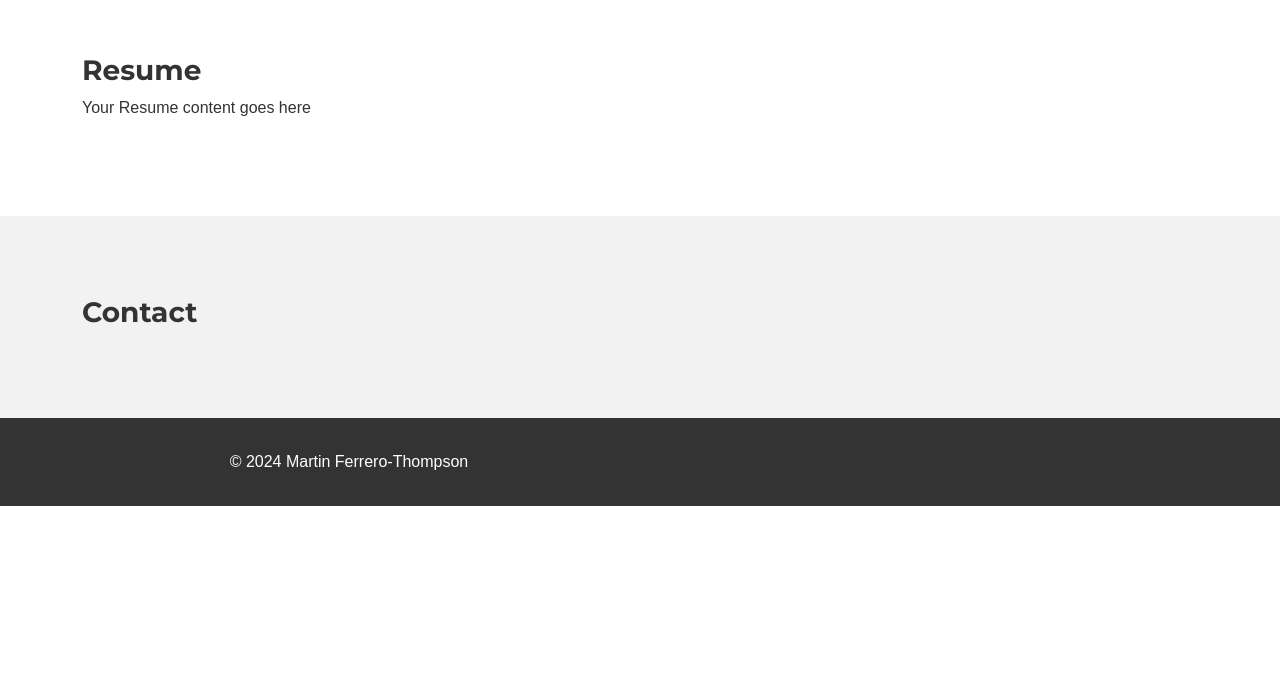
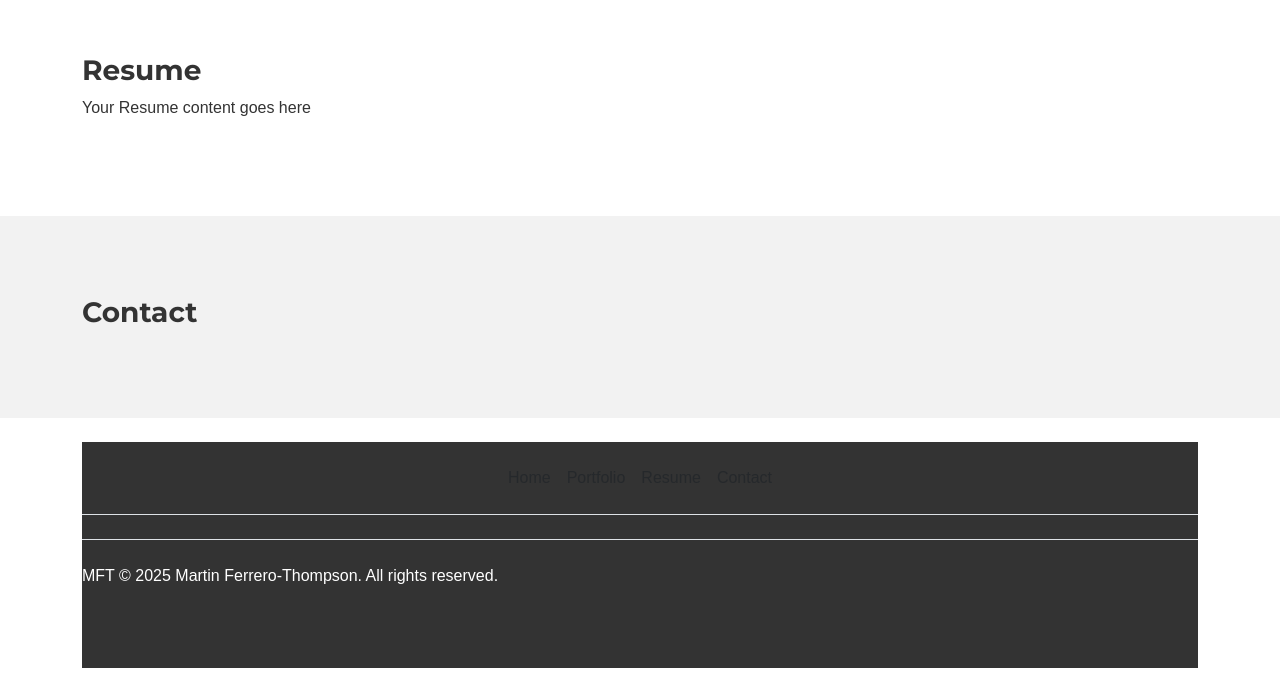
Before and after one commit to Martin-Ferrero-Thompson/portfolio, a website: page index.html in a window 1280 px wide. Shown: the part 1736-2428 px from the top of the page. Before the commit the page ends 2242 px from the top, so only its background shows below. Drawn offline with nearby package versions, Linux system fonts and the light colour scheme.

Commit message:
Add Footer layout and styling

```diff
--- a/index.html
+++ b/index.html
@@ -8,6 +8,7 @@
 
     <link href="https://cdn.jsdelivr.net/npm/bootstrap@5.3.3/dist/css/bootstrap.min.css" rel="stylesheet"
         integrity="sha384-QWTKZyjpPEjISv5WaRU9OFeRpok6YctnYmDr5pNlyT2bRjXh0JMhjY6hW+ALEwIH" crossorigin="anonymous">
+    <link rel="stylesheet" href="https://cdn.jsdelivr.net/npm/bootstrap-icons@1.11.2/font/bootstrap-icons.min.css">
 
     <link rel="preconnect" href="https://fonts.googleapis.com">
     <link rel="preconnect" href="https://fonts.gstatic.com" crossorigin>
@@ -23,8 +24,8 @@
     <header>
         <div class="container">
             <nav class="navbar navbar-expand-lg">
-                <a class="navbar-brand" href="/">
-                    <span class="navbar-text">MFT</span> </a>
+                <a class="navbar-brand accented-text" href="/">
+                    <span class="navbar-text">MFT</span></a>
                 <button class="navbar-toggler" type="button" data-bs-toggle="collapse" data-bs-target="#navbarNav"
                     aria-controls="navbarNav" aria-expanded="false" aria-label="Toggle navigation">
                     <span class="navbar-toggler-icon"></span>
@@ -141,11 +142,24 @@
 
     </main>
 
-    <footer>
-        <div class="container">
-            <p>&copy; 2024 Martin Ferrero-Thompson</p>
-        </div>
-    </footer>
+    <div class="container">
+        <footer class="py-3 my-4">
+          <ul class="nav justify-content-center border-bottom pb-3 mb-3">
+            <li class="nav-item"><a href="/" class="nav-link px-2 text-body-secondary">Home</a></li>
+            <li class="nav-item"><a href="#portfolio" class="nav-link px-2 text-body-secondary">Portfolio</a></li>
+            <li class="nav-item"><a href="#resume" class="nav-link px-2 text-body-secondary">Resume</a></li>
+            <li class="nav-item"><a href="#contact" class="nav-link px-2 text-body-secondary">Contact</a></li>
+          </ul>
+          <div class="d-flex flex-column flex-sm-row justify-content-between py-4 my-4 border-top">
+            <p>MFT © 2025 Martin Ferrero-Thompson. All rights reserved.</p>
+            <ul class="list-unstyled d-flex">
+              <li class="ms-3"><a class="link-body-emphasis" href="#"><svg class="bi" width="24" height="24"><use xlink:href="#twitter"></use></svg></a></li>
+              <li class="ms-3"><a class="link-body-emphasis" href="#"><svg class="bi" width="24" height="24"><use xlink:href="#instagram"></use></svg></a></li>
+              <li class="ms-3"><a class="link-body-emphasis" href="#"><svg class="bi" width="24" height="24"><use xlink:href="#facebook"></use></svg></a></li>
+            </ul>
+          </div>
+        </footer>
+    </div>
 
 
     <script src="https://cdn.jsdelivr.net/npm/bootstrap@5.3.3/dist/js/bootstrap.bundle.min.js"
--- a/package.json
+++ b/package.json
@@ -1,6 +1,7 @@
 {
   "dependencies": {
-    "bootstrap": "^5.3.3"
+    "bootstrap": "^5.3.3",
+    "bootstrap-icons": "^1.11.3"
   },
   "scripts": {
     "live": "liveserver"
```
Also changed, not shown: 1 other file.
